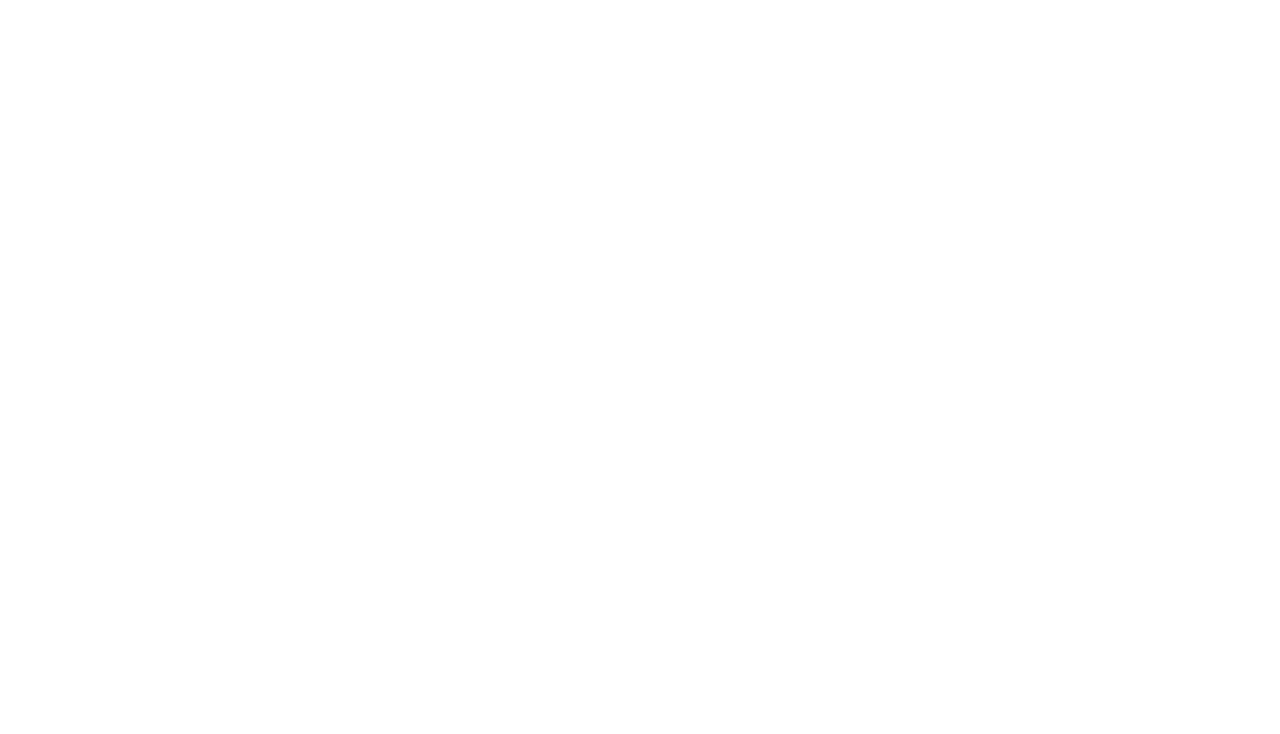
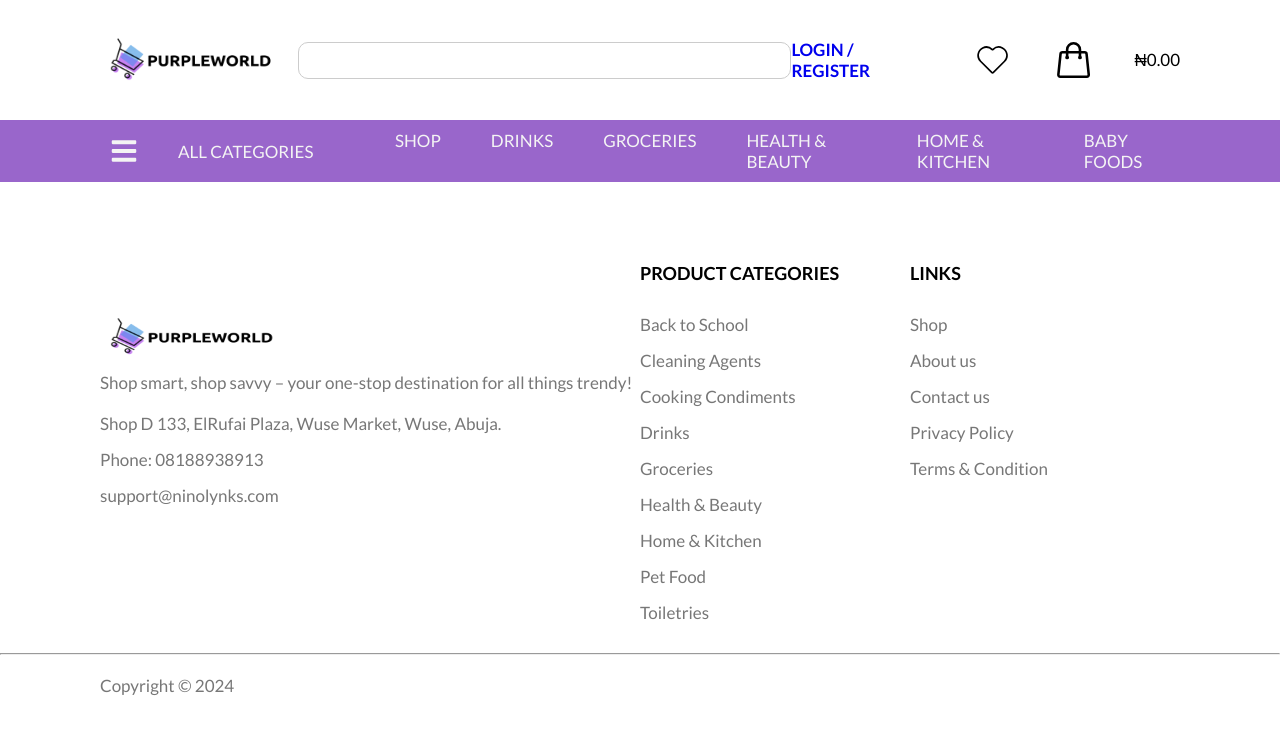
Before and after one commit to timolblaze/purpleworld, a React (Vite) app: page /product in a window 1280 px wide. Before the commit this address had no page. Shown: the top 734 px of the page. Built offline with nearby package versions, Linux system fonts and the light colour scheme.

Commit message:
FIX: Refactored pages folder to house each page by a folder

```diff
--- a/src/App.jsx
+++ b/src/App.jsx
@@ -1,6 +1,7 @@
 import { BrowserRouter,Routes, Route } from "react-router-dom"
-import Homepage from "./pages/Homepage"
+import Homepage from "./pages/HomePage/Homepage"
 import Login from "./pages/Login"
+import ProductDetails from "./pages/ProductDetails/ProductDetails"
 
 
 
@@ -12,6 +13,7 @@
       <Routes>
         <Route index element={<Homepage />} />
         <Route path="/login" element={<Login />} />
+        <Route path="/product" element={<ProductDetails />}/>
       </Routes>
     </BrowserRouter>
     </>
--- /dev/null
+++ b/src/pages/ProductDetails/ProductDetails.jsx
@@ -0,0 +1,22 @@
+import React from 'react'
+import Navbar from '../../components/Navbar'
+import Footer from '../../components/Footer'
+import styles from './ProductDetails.module.css'
+
+
+export default function ProductDetails() {
+  return (
+    <>
+        <Navbar />
+        <section>
+            <div className={styles}></div>
+            <div></div>
+        </section>
+
+        <section>
+
+        </section>
+        <Footer />
+    </>
+  )
+}
```
Also changed, not shown: src/pages/HomePage/Homepage.jsx (renamed from src/pages/Homepage.jsx, +6 -6 lines), src/pages/HomePage/Homepage.module.css (renamed from src/pages/Homepage.module.css), src/pages/ProductDetails/ProductDetails.module.css (added).
